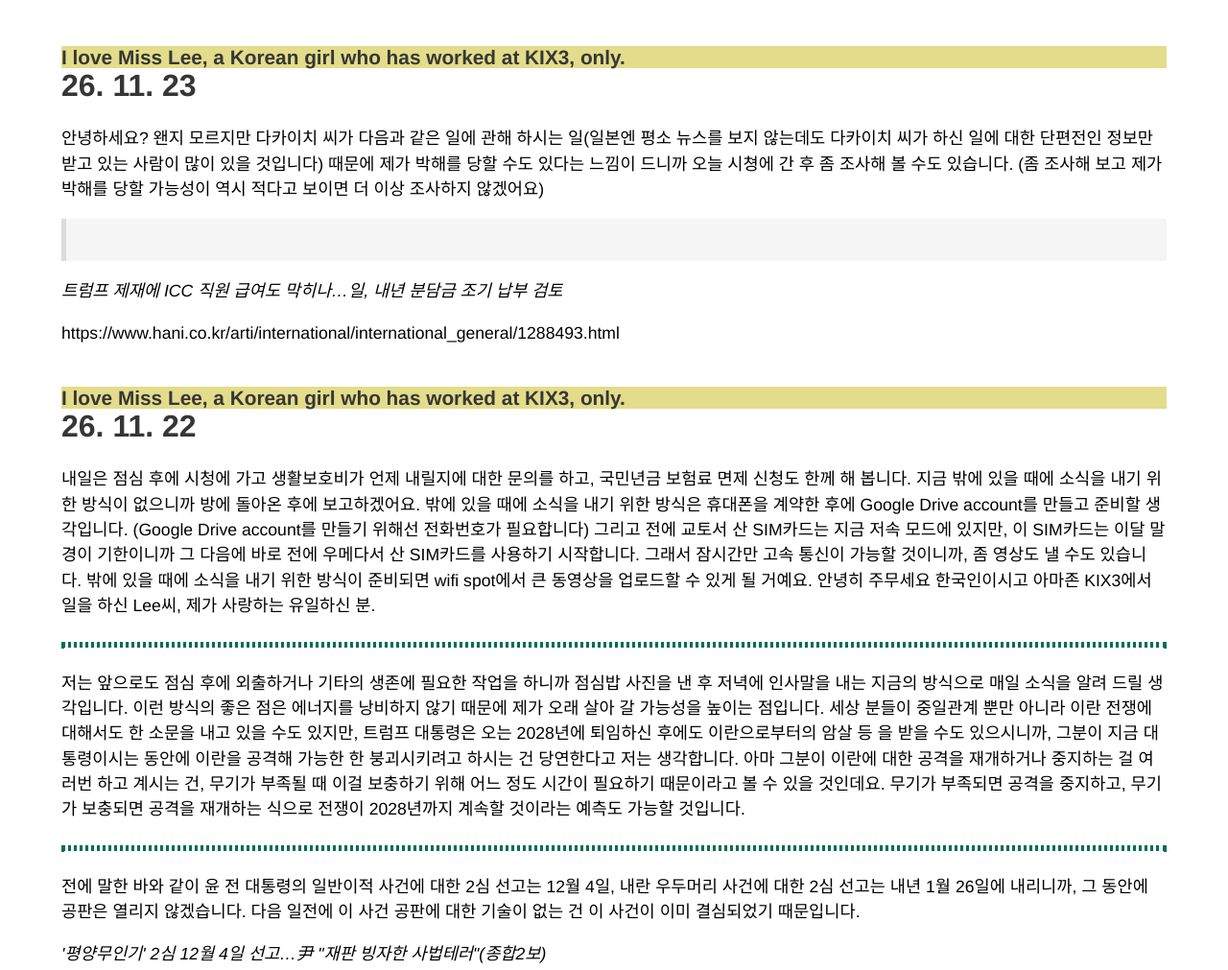
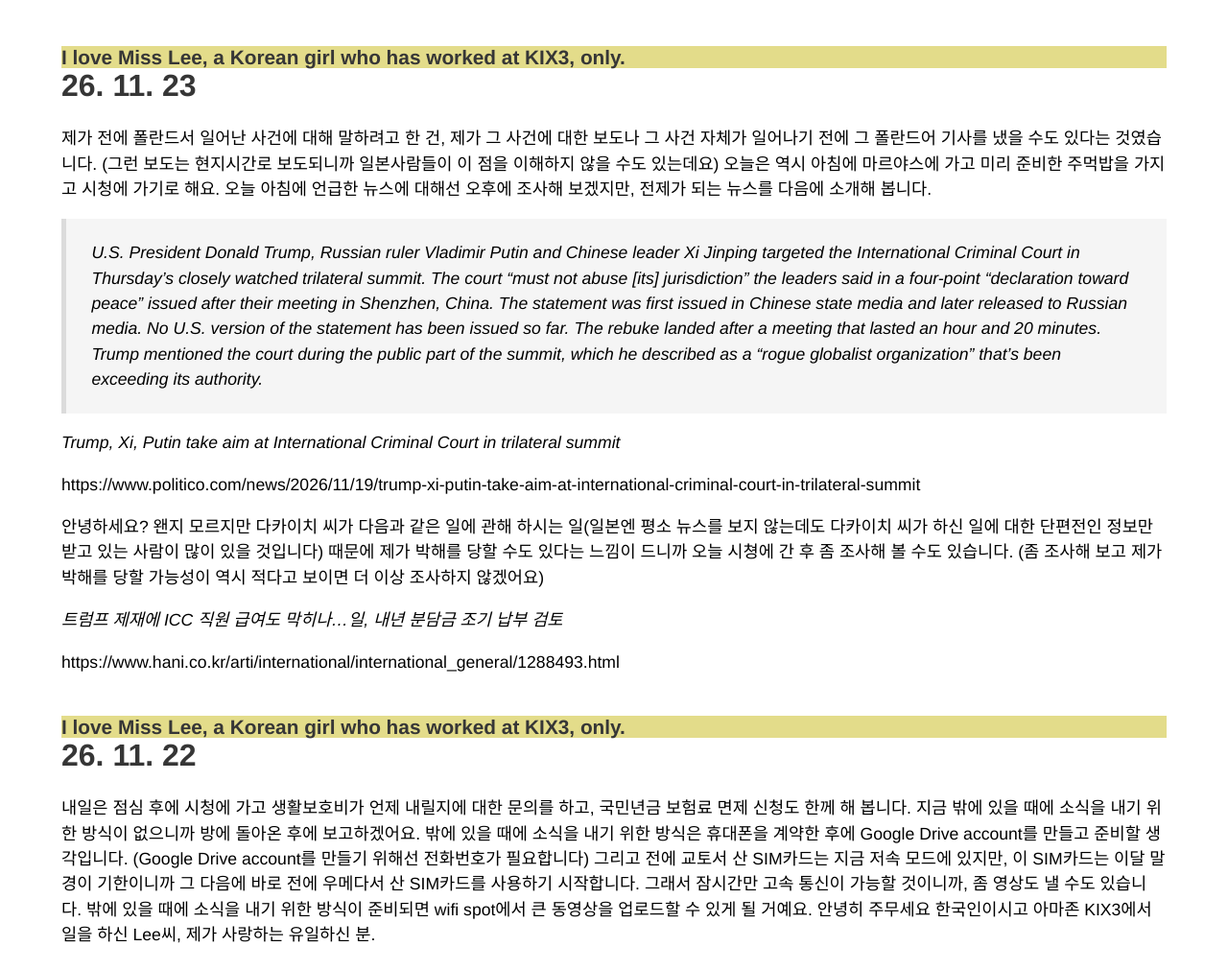
Before and after one commit to daegae/l, a plain HTML site: page index.html in a window 1280 px wide. Shown: the top 1011 px of the page at 96% size. Drawn offline with Linux system fonts and the light colour scheme.

Commit message:
글 추가

```diff
--- a/index.html
+++ b/index.html
@@ -45,10 +45,20 @@ blockquote {
                         26. 11. 23
                     </h3>
 <p>
+    제가 전에 폴란드서 일어난 사건에 대해 말하려고 한 건, 제가 그 사건에 대한 보도나 그 사건 자체가 일어나기 전에 그 폴란드어 기사를 냈을 수도 있다는 것였습니다. (그런 보도는 현지시간로 보도되니까 일본사람들이 이 점을 이해하지 않을 수도 있는데요) 오늘은 역시 아침에 마르야스에 가고 미리 준비한 주먹밥을 가지고 시청에 가기로 해요. 오늘 아침에 언급한 뉴스에 대해선 오후에 조사해 보겠지만, 전제가 되는 뉴스를 다음에 소개해 봅니다.
+</p>
+<blockquote>
+U.S. President Donald Trump, Russian ruler Vladimir Putin and Chinese leader Xi Jinping targeted the International Criminal Court in Thursday’s closely watched trilateral summit. The court “must not abuse [its] jurisdiction” the leaders said in a four-point “declaration toward peace” issued after their meeting in Shenzhen, China. The statement was first issued in Chinese state media and later released to Russian media. No U.S. version of the statement has been issued so far. The rebuke landed after a meeting that lasted an hour and 20 minutes. Trump mentioned the court during the public part of the summit, which he described as a “rogue globalist organization” that’s been exceeding its authority.
+</blockquote>
+<p class="is-italic">
+    Trump, Xi, Putin take aim at International Criminal Court in trilateral summit
+</p>
+<p><a href="https://www.politico.com/news/2026/11/19/trump-xi-putin-take-aim-at-international-criminal-court-in-trilateral-summit" target="_blank" rel="noopener noreferrer">
+    https://www.politico.com/news/2026/11/19/trump-xi-putin-take-aim-at-international-criminal-court-in-trilateral-summit
+</a></p>
+<p>
     안녕하세요? 왠지 모르지만 다카이치 씨가 다음과 같은 일에 관해 하시는 일(일본엔 평소 뉴스를 보지 않는데도 다카이치 씨가 하신 일에 대한 단편전인 정보만 받고 있는 사람이 많이 있을 것입니다) 때문에 제가 박해를 당할 수도 있다는 느낌이 드니까 오늘 시쳥에 간 후 좀 조사해 볼 수도 있습니다. (좀 조사해 보고 제가 박해를 당할 가능성이 역시 적다고 보이면 더 이상 조사하지 않겠어요)
 </p>
-<blockquote>
-</blockquote>
 <p class="is-italic">
     트럼프 제재에 ICC 직원 급여도 막히나…일, 내년 분담금 조기 납부 검토
 </p>
```
